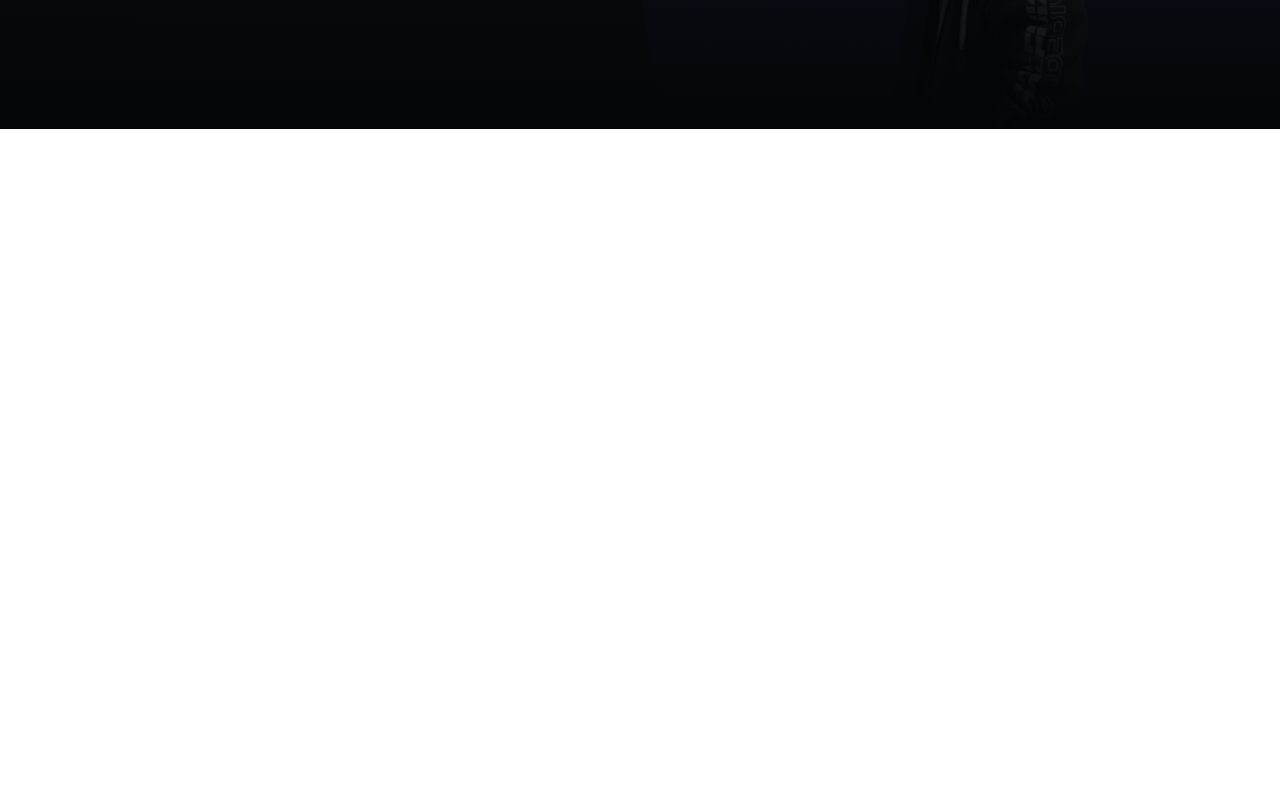
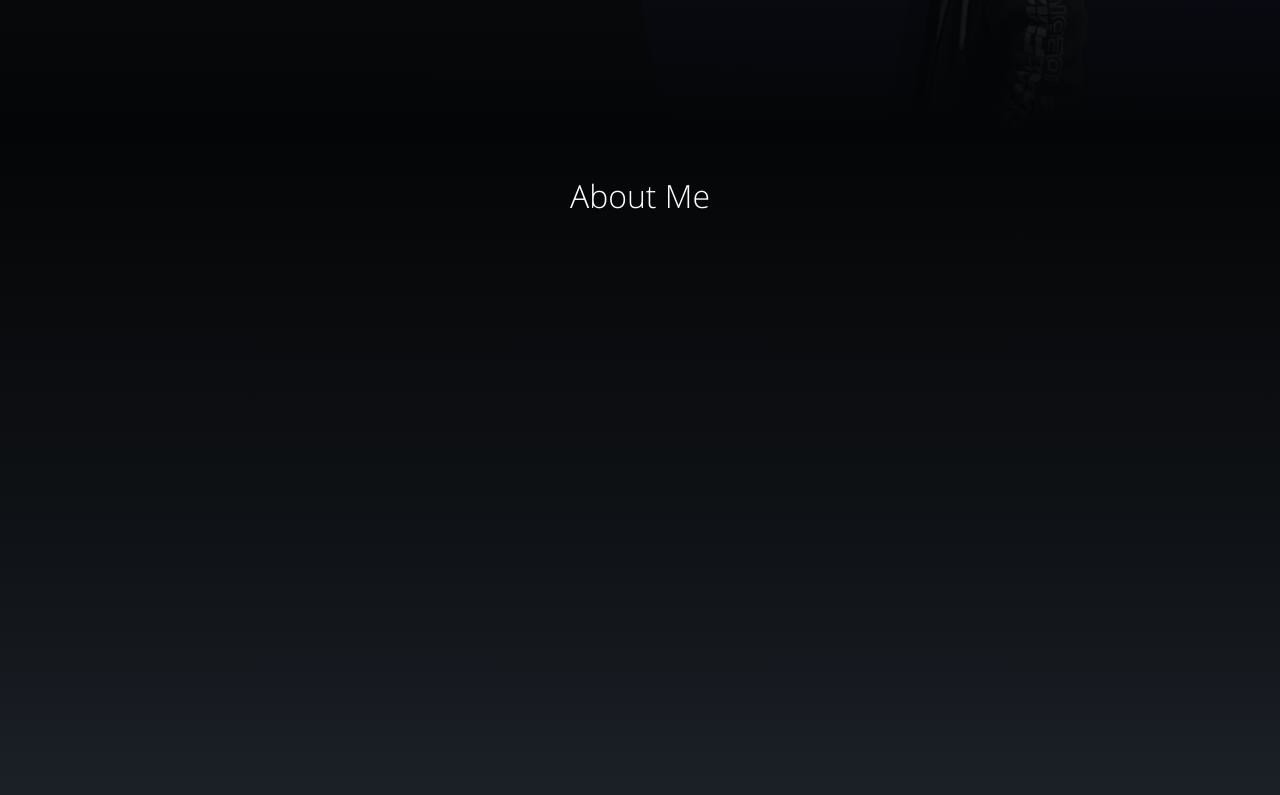
Before and after one commit to ilhamnopi/ilhamportfolio.github.io, a plain HTML site: page template/index.html in a window 1280 px wide. Shown: the part 671-1466 px from the top of the page. Drawn offline with nearby package versions, Linux system fonts and the light colour scheme.

Commit message:
about section

```diff
--- a/template/index.html
+++ b/template/index.html
@@ -79,10 +79,12 @@
 
     <!-- END: HEADER -->
     <!-- START: ABOUT -->
-    <section class="about-section" style="height: 100vh">
+    <section class="about-section" style="height: 100vh; background: linear-gradient(180deg, #040506 0%, #101317 53.3%, #222831 100%)">
       <div class="container">
         <div class="row">
-          <div class="col-sm-12"></div>
+          <div class="col-sm-12">
+            <h2 class="aboutme text-center text-white mt-5">About Me</h2>
+          </div>
         </div>
       </div>
     </section>
```
Also changed, not shown: 1 other file.
